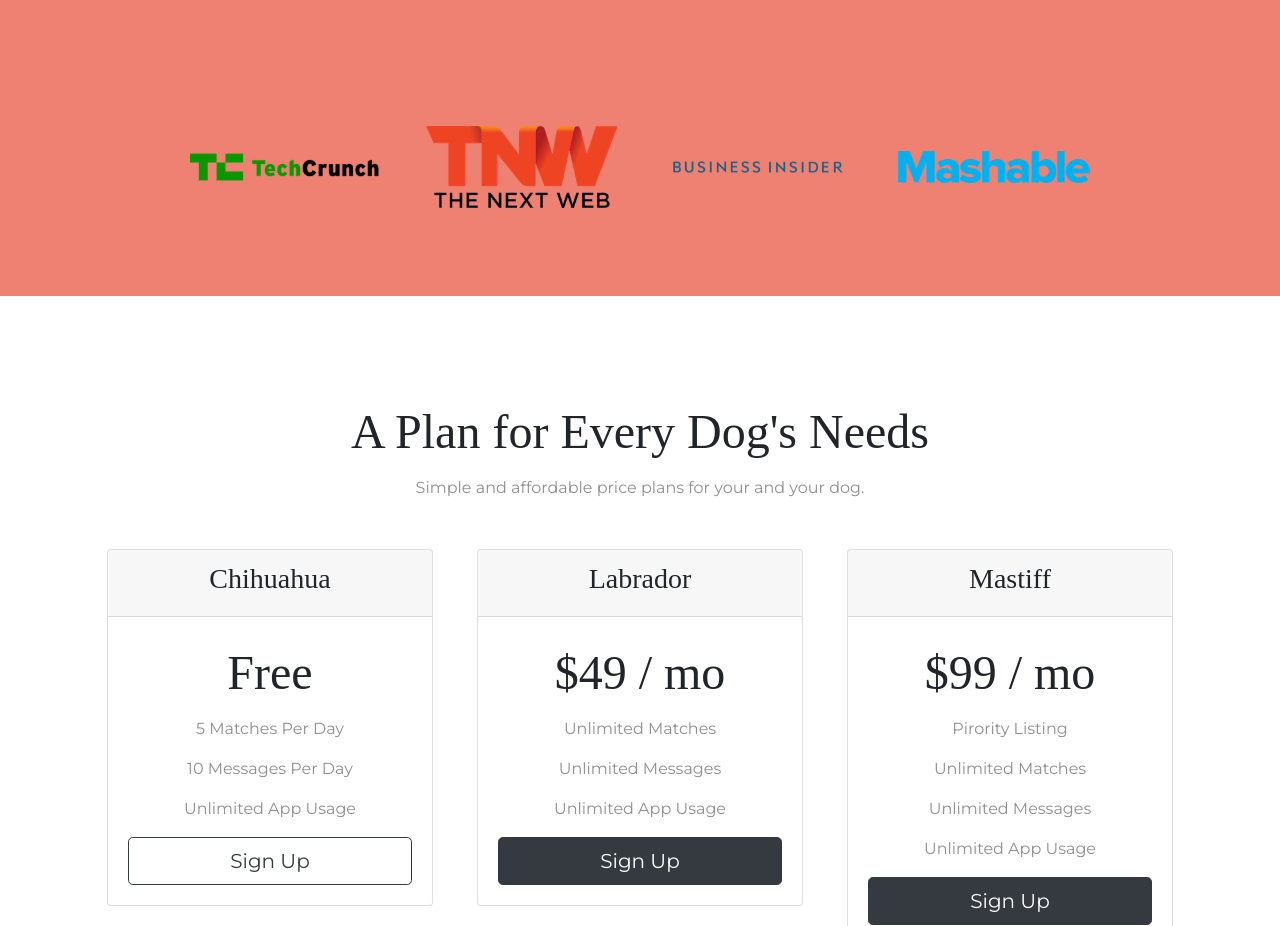
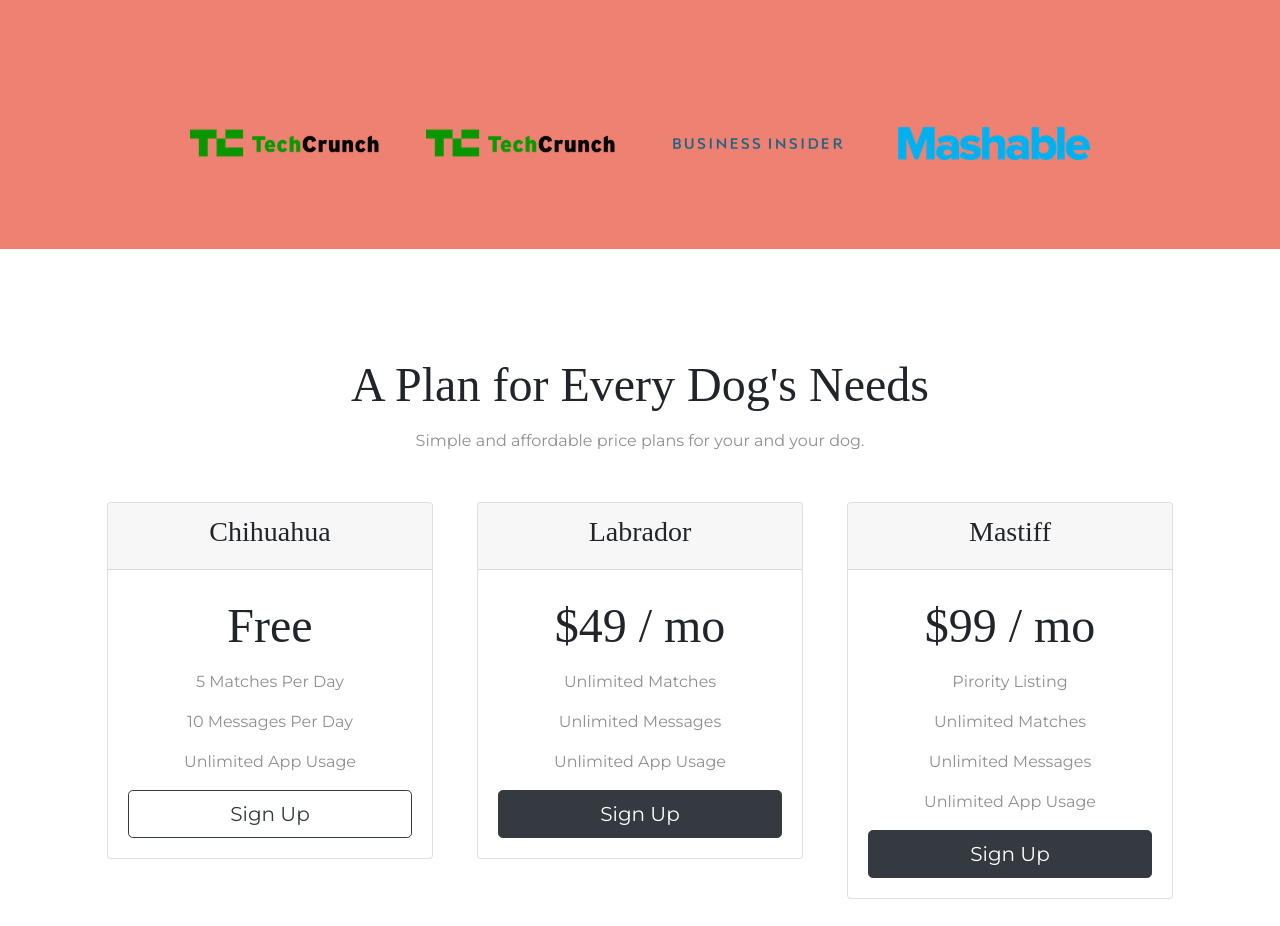
Before and after one commit to maheshacn21/tin-dog, a plain HTML site: page index.html in a window 1280 px wide. Shown: the part 1350-2276 px from the top of the page. Drawn offline with nearby package versions, Linux system fonts and the light colour scheme.

Commit message:
Update index.html

```diff
--- a/index.html
+++ b/index.html
@@ -139,7 +139,7 @@
 
   <section class="colored-section" id="press">
     <img class="press-logo" src="techcrunch.png" alt="tc-logo">
-    <img class="press-logo" src="tnw.png" alt="tnw-logo">
+    <img class="press-logo" src="TechCrunch.png" alt="tnw-logo">
     <img class="press-logo" src="bizinsider.png" alt="biz-insider-logo">
     <img class="press-logo" src="mashable.png" alt="mashable-logo">
 
```
